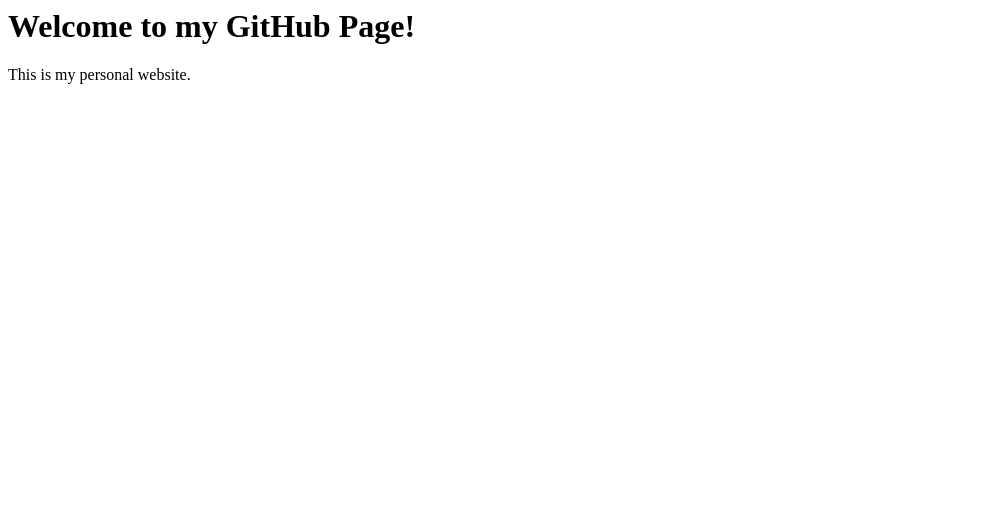
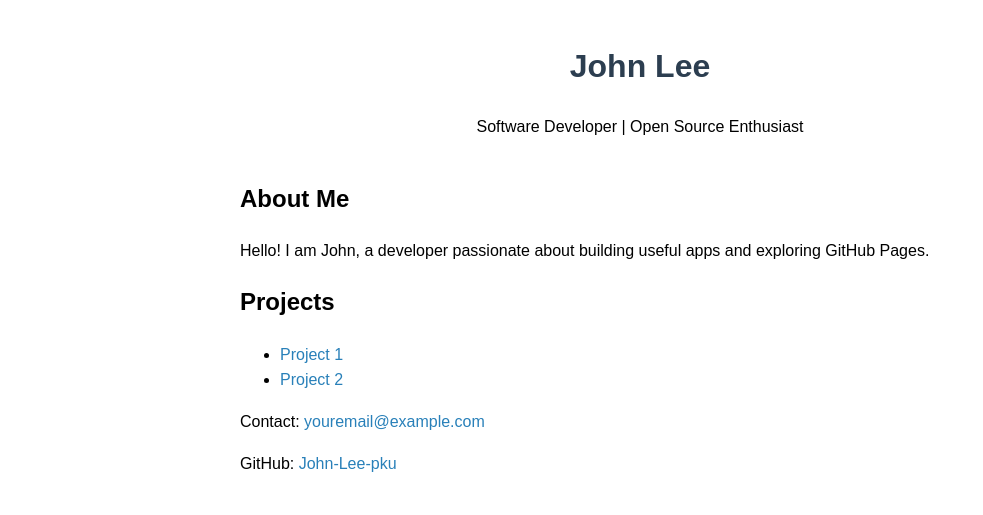
Before and after one commit to john-Lee-pku/John-Lee-pku.github.io, a plain HTML site: page index.html in a window 1280 px wide. Shown: the whole page, without its empty margins (0-983 px from the left). Drawn offline with Linux system fonts and the light colour scheme.

Commit message:
Refine website layout and styling

```diff
--- a/index.html
+++ b/index.html
@@ -1,2 +1,32 @@
-<h1>Welcome to my GitHub Page!</h1>
-<p>This is my personal website.</p>
+<!DOCTYPE html>
+<html lang="en">
+<head>
+  <meta charset="UTF-8">
+  <title>John Lee - Personal Website</title>
+  <link rel="stylesheet" href="style.css">
+</head>
+<body>
+  <header>
+    <h1>John Lee</h1>
+    <p>Software Developer | Open Source Enthusiast</p>
+  </header>
+
+  <section id="about">
+    <h2>About Me</h2>
+    <p>Hello! I am John, a developer passionate about building useful apps and exploring GitHub Pages.</p>
+  </section>
+
+  <section id="projects">
+    <h2>Projects</h2>
+    <ul>
+      <li><a href="https://github.com/John-Lee-pku/project1">Project 1</a></li>
+      <li><a href="https://github.com/John-Lee-pku/project2">Project 2</a></li>
+    </ul>
+  </section>
+
+  <footer>
+    <p>Contact: <a href="mailto:youremail@example.com">youremail@example.com</a></p>
+    <p>GitHub: <a href="https://github.com/John-Lee-pku">John-Lee-pku</a></p>
+  </footer>
+</body>
+</html>
--- /dev/null
+++ b/style.css
@@ -0,0 +1,25 @@
+body {
+  font-family: Arial, sans-serif;
+  max-width: 800px;
+  margin: auto;
+  padding: 20px;
+  line-height: 1.6;
+}
+
+header {
+  text-align: center;
+  margin-bottom: 40px;
+}
+
+h1 {
+  color: #2c3e50;
+}
+
+a {
+  color: #2980b9;
+  text-decoration: none;
+}
+
+a:hover {
+  text-decoration: underline;
+}
```
